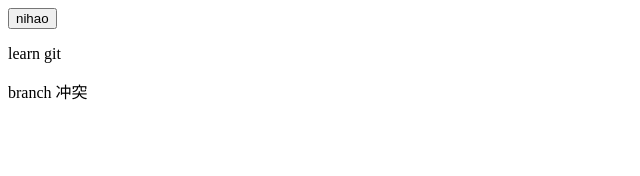
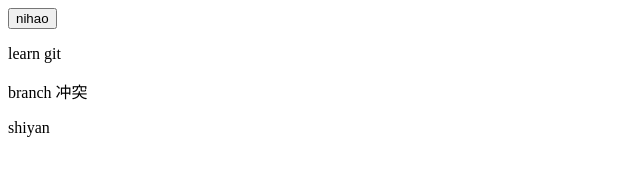
Before and after one commit to YEFY314/test, a plain HTML site: page index.html in a window 1280 px wide. Shown: the full height of the page, 0-640 px from the left. Drawn offline with Linux system fonts and the light colour scheme.

Commit message:
add shiyan

```diff
--- a/index.html
+++ b/index.html
@@ -8,5 +8,6 @@
 <button>nihao</button>
 <p>learn git</p>
 <p>branch 冲突</p>
+<p>shiyan</p>
 </body>
 </html>
```
